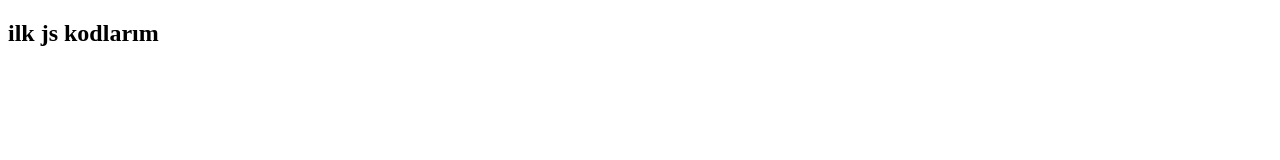
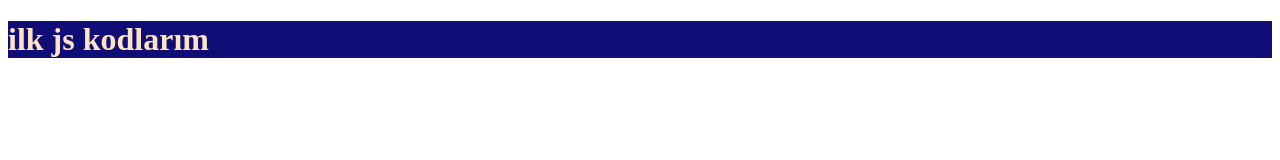
Before and after one commit to Rana-TANRIKULU/js_study, a plain HTML site: page index.html in a window 1280 px wide. Drawn offline with Linux system fonts and the light colour scheme.

Commit message:
css dosyası ekledim, değişken tanımladım

```diff
--- a/index.html
+++ b/index.html
@@ -4,10 +4,11 @@
     <meta charset="UTF-8">
     <meta http-equiv="X-UA-Compatible" content="IE=edge">
     <meta name="viewport" content="width=device-width, initial-scale=1.0">
+    <link rel="stylesheet" href="./style.css">
     <title>JS</title>
 </head>
 <body>
-     <h2>ilk js kodlarım</h2>
+     <h1 id="header">ilk js kodlarım</h1>
 
 
     <script src="./script.js" type="text/Javascript">
--- a/script.js
+++ b/script.js
@@ -0,0 +1,27 @@
+// console.log("hello me");
+// console.log("2143");
+// console.log(true)
+// console.log([1,2,3]);
+// console.error("hata-var-hata-var");
+// console.warn("uyarı çok tatlısınız");
+
+// //tek satir
+
+// /*
+
+// çok fazla satır
+
+// */
+
+// console.clear();
+
+
+
+//Değişkenler
+
+
+var age;
+console.log(age);
+
+age=11
+console.log(age);
--- /dev/null
+++ b/style.css
@@ -0,0 +1,4 @@
+#header {
+    background-color: rgb(16, 13, 119);
+    color: bisque;
+}
```
